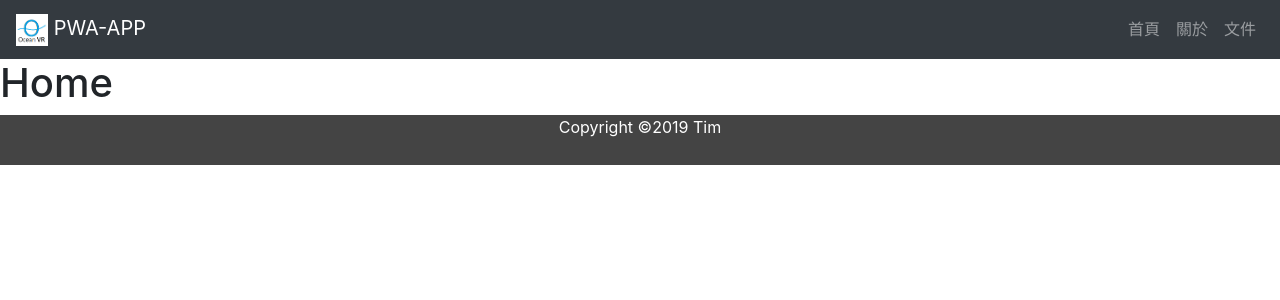
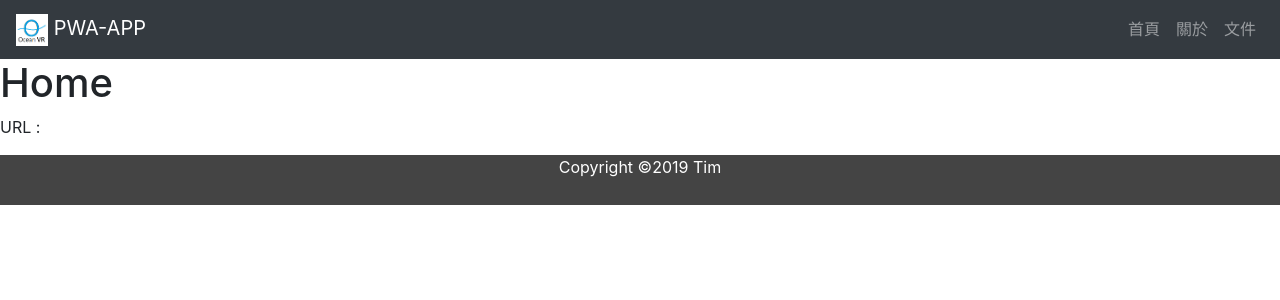
Before and after one commit to mytime23/ord-web, a React (Create React App) app: page / in a window 1280 px wide. Shown: the top 300 px of the page. Built offline with nearby package versions, Linux system fonts and the light colour scheme.

Commit message:
Modify  react-router  setting

```diff
--- a/src/App.tsx
+++ b/src/App.tsx
@@ -9,12 +9,12 @@ class App extends Component {
 
   render() {
     return (
-      <BrowserRouter>
+      <BrowserRouter basename={process.env.PUBLIC_URL}>
       <Switch>
-        <Route exact path='/' component={Home}/>
-        <Route path='/home' component={Home}/>
-        <Route path='/about' component={About}/>
-        <Route path='/docs' component={Docs}/>
+        <Route exact path={`${process.env.PUBLIC_URL}/`} component={Home}/>
+        <Route path={`${process.env.PUBLIC_URL}/home`} component={Home}/>
+        <Route path={`${process.env.PUBLIC_URL}/about`} component={About}/>
+        <Route path={`${process.env.PUBLIC_URL}/docs`} component={Docs}/>
         {/* <Redirect to="/" /> */}
       </Switch>
     </BrowserRouter>
--- a/src/components/Home.tsx
+++ b/src/components/Home.tsx
@@ -5,10 +5,12 @@ import Layout from '../components/Layout';
 
 class Home extends Component {
     render(){
+        let basename = process.env.PUBLIC_URL;
         return(
             <Layout>
                 <div>
                    <h1>Home</h1>
+                   <p>URL : {basename}</p>
                 </div>
             </Layout>
         );
```
